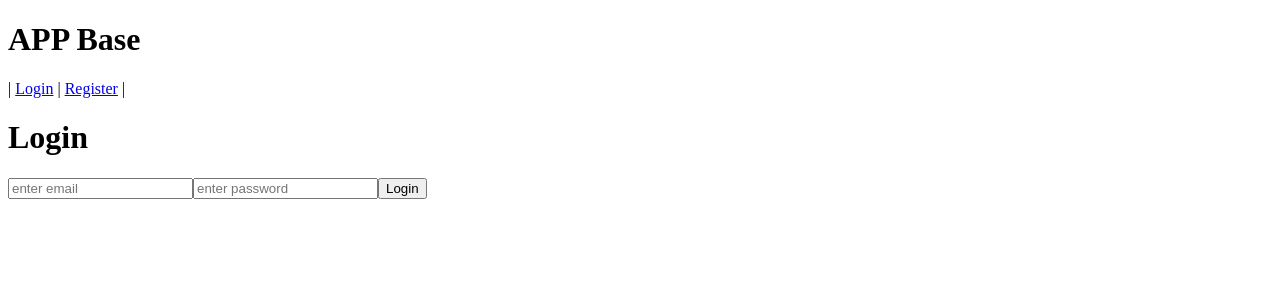
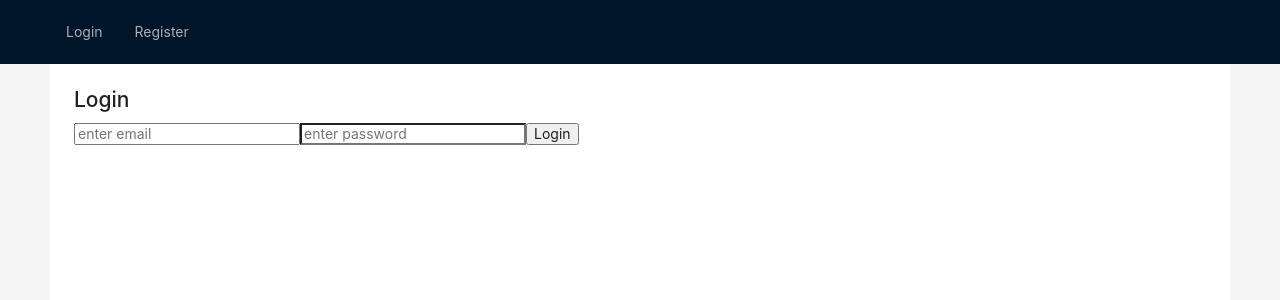
Before and after one commit to Cesarcceo/firebase-app-1, a Vue app: page /login in a window 1280 px wide. Shown: the top 300 px of the page. Built offline with nearby package versions, Linux system fonts and the light colour scheme.

Commit message:
Cosmetic (App.vue): :lipstick: change the style for ant desing vue style

```diff
--- a/src/App.vue
+++ b/src/App.vue
@@ -1,6 +1,7 @@
 <script setup>
   import { useRouter } from 'vue-router'
-import { useUserStore } from './stores/user'
+  import { useUserStore } from './stores/user'
+  import 'ant-design-vue/dist/reset.css';
 
   const userStore = useUserStore()
   const router = useRouter()
@@ -12,17 +13,35 @@ import { useUserStore } from './stores/user'
 </script>
 
 <template>
-  <div>
-    <h1>APP Base</h1>
-    <nav v-if="!userStore.loadingSession">
-      <router-link v-if="userStore.userData" to="/">Home</router-link> |
-      <router-link v-if="!userStore.userData" to="/login">Login</router-link> |
-      <router-link v-if="!userStore.userData" to="/register">Register</router-link> |
-      <button v-if="userStore.userData" @click="logout">Logout</button>
-    </nav>
-    <div v-else>
-      <h1>Loading...</h1>
-    </div>
-    <router-view></router-view>
-  </div>
+  <a-layout>
+    <a-layout-header v-if="!userStore.loadingSession">
+      <a-menu
+        v-model:selectedKeys="selectedKeys"
+        theme="dark"
+        mode="horizontal"
+        :style="{ lineHight: '64px'}"
+      >
+        <a-menu-item v-if="userStore.userData" key="home">
+          <router-link to="/">Home</router-link>
+        </a-menu-item>
+        <a-menu-item v-if="!userStore.userData" key="login">
+          <router-link  to="/login">Login</router-link>
+        </a-menu-item>
+        <a-menu-item v-if="!userStore.userData" key="register">
+          <router-link to="/register">Register</router-link>
+        </a-menu-item key="logout">
+        <a-menu-item v-if="userStore.userData" @click="logout">
+          Logout
+        </a-menu-item>
+      </a-menu>
+    </a-layout-header>
+    <a-layout-content style="padding: 0 50px">
+      <div :style="{ background: '#fff', padding: '24px', minHeight: '280px'}">
+        <div v-if="userStore.loadingSession">
+          <h1>Loading...</h1>
+        </div>
+        <router-view></router-view>
+      </div>
+    </a-layout-content>
+  </a-layout>
 </template>
```
